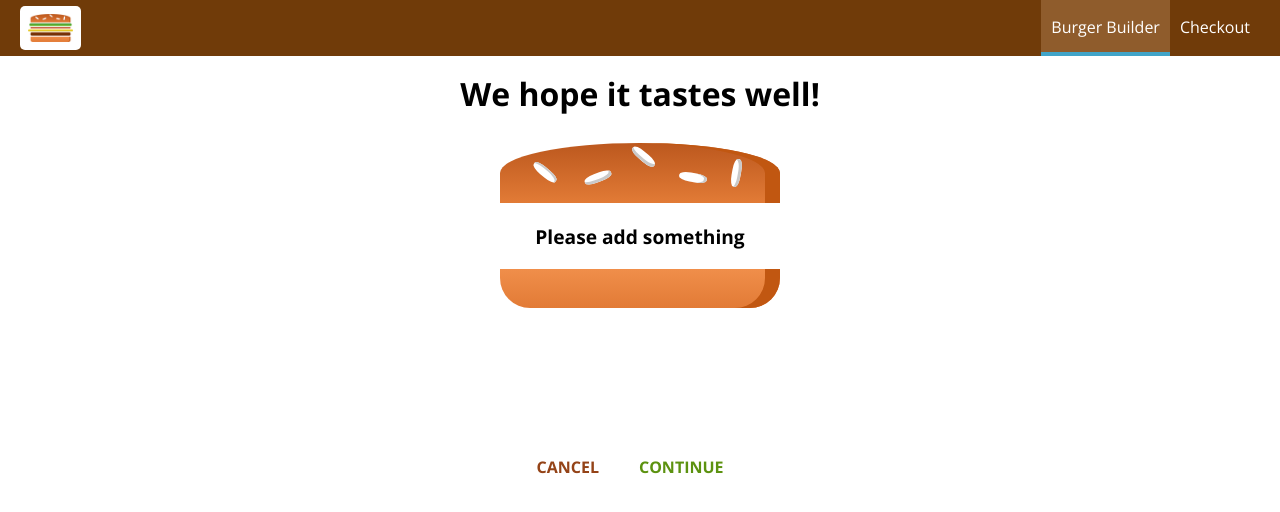
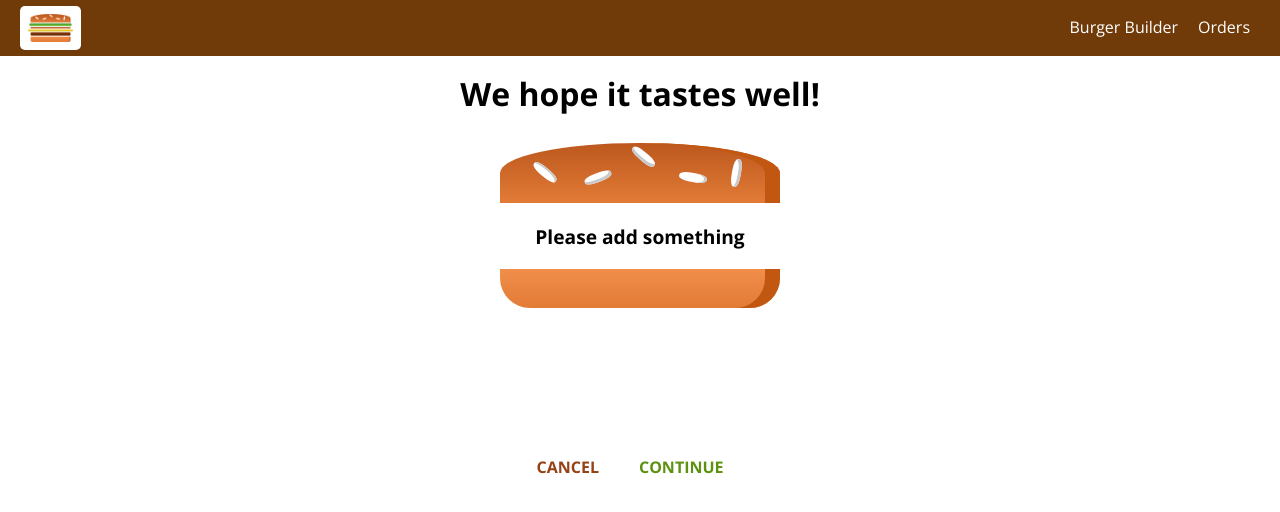
Before and after one commit to momtysamby/BurgerBuilder, a React app: page /checkout in a window 1280 px wide. Shown: the top 512 px of the page. Built offline with nearby package versions, Linux system fonts and the light colour scheme.

Commit message:
Fetching orders from Firebase

```diff
--- a/src/App.js
+++ b/src/App.js
@@ -3,6 +3,7 @@
 import Layout from './hoc/Layout/Layout'
 import BurgerBuilder from './containers/BurgerBuilder/BurgerBuilder'
 import Checkout from './containers/Checkout/Checkout'
+import Orders from './containers/Orders/Orders'
 
 
 class App extends Component {
@@ -12,6 +13,7 @@
           <Layout>
             <Switch>
               <Route path='/checkout' component={Checkout} />
+              <Route path='/orders' component={Orders} />
               <Route path='/' exact component={BurgerBuilder} />
             </Switch>
           </Layout>
--- a/src/components/Navigation/NavigationItems/NavigationItem/NavigationItem.js
+++ b/src/components/Navigation/NavigationItems/NavigationItem/NavigationItem.js
@@ -1,13 +1,15 @@
 import React from 'react'
+import { NavLink } from 'react-router-dom'
 import classes from './NavigationItem.css'
 
 const navigationItem = (props) => (
     <li className={classes.NavigationItem}>
-        <a
-            href={props.link}
-            className={props.active ? classes.active : null}>
+        <NavLink
+            to={props.link}
+            exact={props.exact}
+            activeClassName={classes.active}>
             {props.children}
-        </a>
+        </NavLink>
     </li>
 )
 
--- a/src/components/Navigation/NavigationItems/NavigationItems.js
+++ b/src/components/Navigation/NavigationItems/NavigationItems.js
@@ -4,8 +4,8 @@
 
 const navigationItems = (props) => (
     <ul className={classes.NavigationItems}>
-        <NavigationItem link={'/'} active >Burger Builder</NavigationItem>
-        <NavigationItem link={'/'}>Checkout</NavigationItem>
+        <NavigationItem link='/' exact>Burger Builder</NavigationItem>
+        <NavigationItem link='/orders'>Orders</NavigationItem>
     </ul>
 )
 
--- /dev/null
+++ b/src/components/Order/Order.css
@@ -0,0 +1,8 @@
+.Order{
+    width: 80%;
+    border: 1px solid #eee;
+    box-shadow: 0 2px 3px #ccc;
+    padding: 10px;
+    margin: 10px auto;
+    box-sizing: border-box;
+}
--- /dev/null
+++ b/src/components/Order/Order.js
@@ -0,0 +1,11 @@
+import React from 'react'
+import classes from './Order.css'
+
+const order = (props) => (
+    <div className={classes.Order}>
+        <p>Ingredients: </p>
+        <p>Price:<strong>USD</strong></p>
+    </div>
+)
+
+export default order
--- /dev/null
+++ b/src/containers/Orders/Orders.js
@@ -0,0 +1,39 @@
+import React, { Component } from 'react'
+import Order from '../../components/Order/Order'
+import axios from '../../axios-orders'
+import withErrorHandler from '../../hoc/withErrorHandler/withErrorHandler'
+
+class Orders extends Component {
+
+    state = {
+        orders: [],
+        loading: true
+    }
+
+    componentDidMount() {
+        axios.get('/orders.json')
+            .then(res => {
+                const fetchedOrders = []
+                for (let key in res.data) {
+                    fetchedOrders.push({
+                        ...res.data[key],
+                        id: key
+                    })
+                }
+                this.setState({loading: false, orders: fetchedOrders})
+            })
+            .catch (err => {
+                this.setState({loading: false})
+            })
+    }
+    render () {
+        return (
+            <div>
+                <Order />
+                <Order />
+            </div>
+        )
+    }
+}
+
+export default withErrorHandler(Orders, axios)
```
